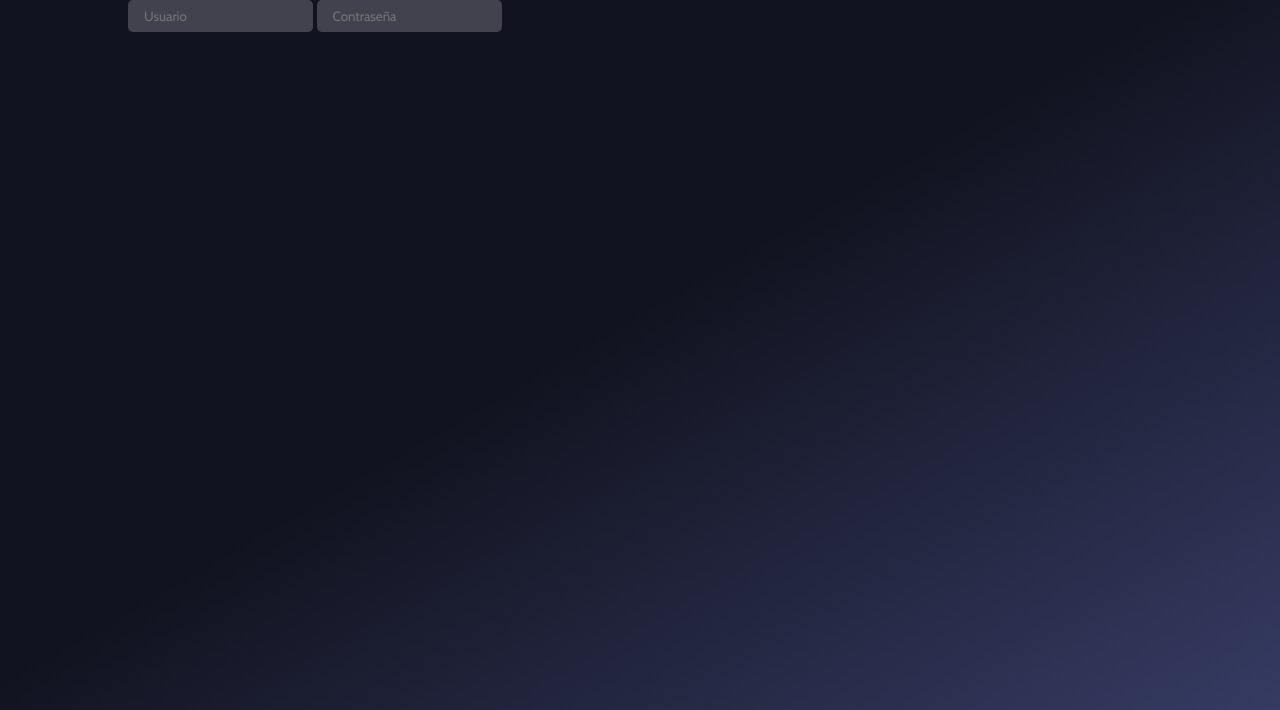
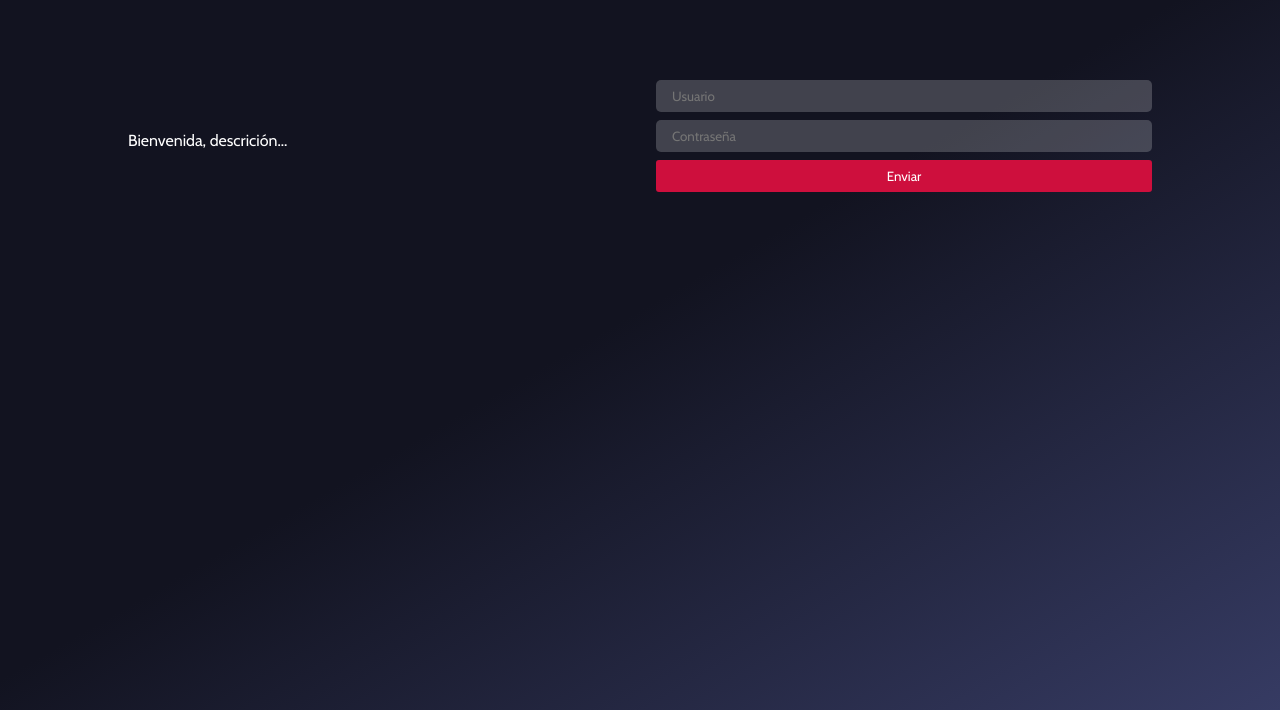
Before and after one commit to czabala847/cotizacion, a PHP site: page / in a window 1280 px wide. Shown: the part 90-800 px from the top of the page. Run offline with PHP 8.4, Linux system fonts and the light colour scheme.

Commit message:
Agregando estilos al login

```diff
--- a/index.php
+++ b/index.php
@@ -6,10 +6,16 @@ htmlHeader('Cotización');
 
 <section class="login">
   <div class="container">
-    <form action="">
-      <input type="text" placeholder="Usuario" />
-      <input type="password" placeholder="Contraseña" />
-    </form>
+    <div class="login-container">
+      <div class="login-description">
+        <p>Bienvenida, descrición...</p>
+      </div>
+      <form class="login-form quotation__form" action="" autocomplete="off">
+        <input type="text" name="user" placeholder="Usuario" />
+        <input type="password" name="password" placeholder="Contraseña" />
+        <input class="btn btn--primary" type="submit" value="Enviar" />
+      </form>
+    </div>
   </div>
 </section>
 
--- a/src/css/style.css
+++ b/src/css/style.css
@@ -218,6 +218,24 @@ textarea {
 }
 
 /*-----------------------------------------*\
+                  LOGIN
+\*-----------------------------------------*/
+.login {
+  margin-top: 5rem;
+}
+
+.login-container {
+  display: -ms-grid;
+  display: grid;
+  -ms-grid-columns: (1fr)[2];
+      grid-template-columns: repeat(2, 1fr);
+  grid-column-gap: 2rem;
+  -webkit-box-align: center;
+      -ms-flex-align: center;
+          align-items: center;
+}
+
+/*-----------------------------------------*\
               LOADER ANIMATION
 \*-----------------------------------------*/
 #loading {
--- /dev/null
+++ b/src/sass/layout/_login.scss
@@ -0,0 +1,11 @@
+/*-----------------------------------------*\
+                  LOGIN
+\*-----------------------------------------*/
+
+.login {
+  margin-top: 5rem;
+}
+
+.login-container {
+  @include m-container-grid();
+}
--- a/src/sass/lib/_mixins.scss
+++ b/src/sass/lib/_mixins.scss
@@ -21,3 +21,10 @@
     flex-direction: $direction;
   }
 }
+
+@mixin m-container-grid($column: 2, $gap: 2rem) {
+  display: grid;
+  grid-template-columns: repeat($column, 1fr);
+  grid-column-gap: $gap;
+  align-items: center;
+}
--- a/src/sass/style.scss
+++ b/src/sass/style.scss
@@ -9,4 +9,5 @@
 
 @import "./layout/header";
 @import "./layout/quotation";
-@import "./layout/loader"
+@import "./layout/login";
+@import "./layout/loader";
```
Also changed, not shown: App/View/Footer.php (deleted, +0 -7 lines), nueva-cotizacion.php (+6 -4 lines), 1 other file.
